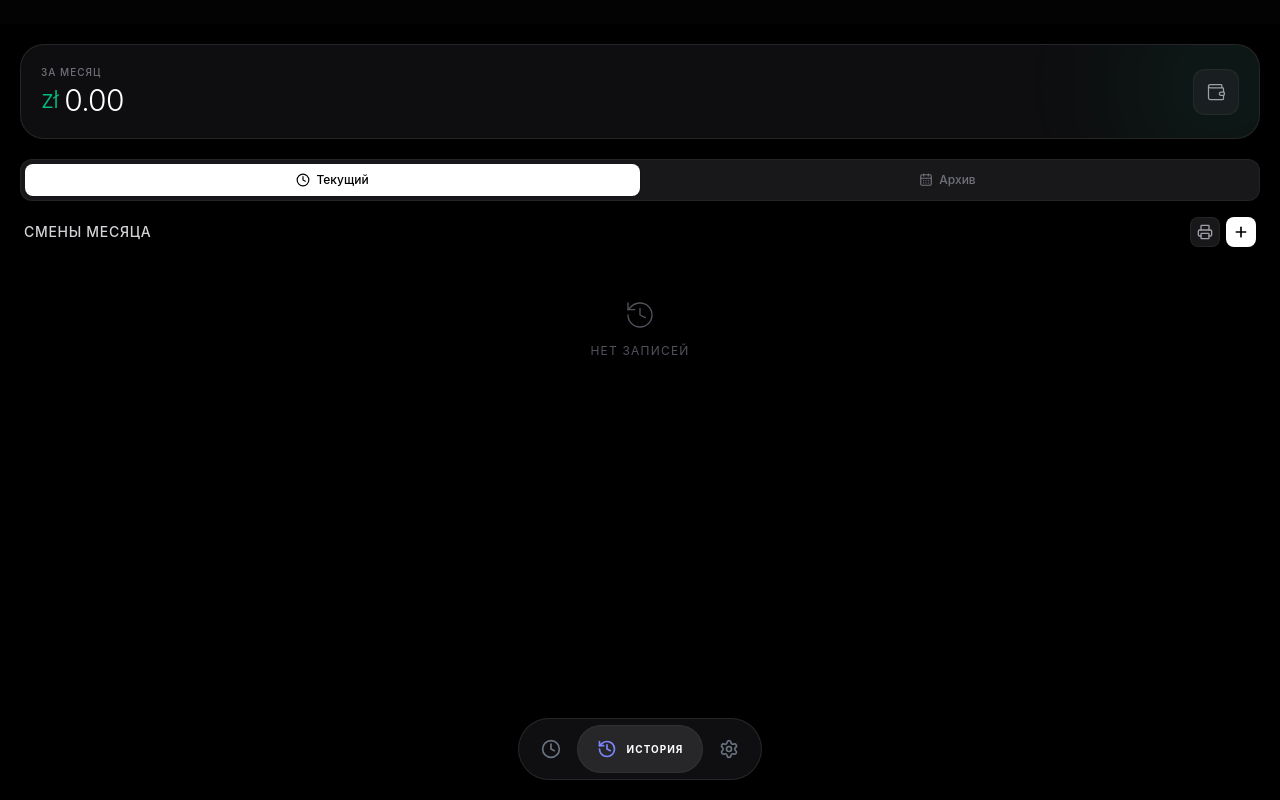
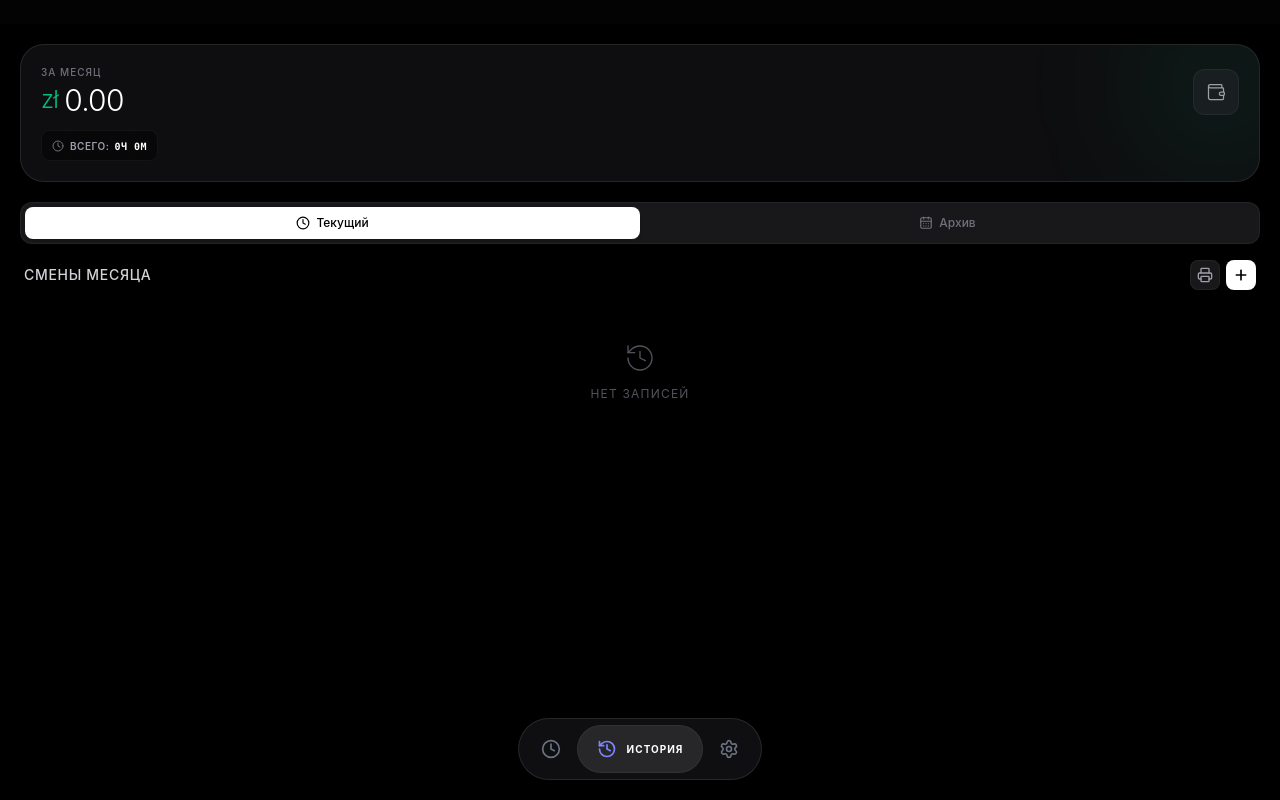
Before and after one commit to OwenSide/work-tracker-pwa, a React (Vite) app: page / in a window 1280 px wide. Both pictures are taken after a click on the button "ИСТОРИЯ". Built offline with nearby package versions, Linux system fonts and the light colour scheme.

Commit message:
Redesigned time and overtime badges with glassmorphism style

```diff
--- a/dev-dist/sw.js
+++ b/dev-dist/sw.js
@@ -81,7 +81,7 @@ define(['./workbox-7e5eb42b'], (function (workbox) { 'use strict';
     "revision": "c65e31a2bdb0cb54e293a40cbab8e3f7"
   }, {
     "url": "index.html",
-    "revision": "0.9403rmbcrqo"
+    "revision": "0.ek6u6im06u"
   }], {});
   workbox.cleanupOutdatedCaches();
   workbox.registerRoute(new workbox.NavigationRoute(workbox.createHandlerBoundToURL("index.html"), {
--- a/src/pages/History.jsx
+++ b/src/pages/History.jsx
@@ -174,7 +174,7 @@ export default function History({ shifts, setShifts, hourlyRate, currency, contr
     const now = new Date();
     const currentKey = `${now.getFullYear()}-${now.getMonth()}`;
     const groups = {};
-    const gStats = { earned: 0, overtimeMs: 0 };
+    const gStats = { earned: 0, overtimeMs: 0, totalDuration: 0 };
 
     shifts.forEach(shift => {
       const d = new Date(shift.startTime);
@@ -204,6 +204,7 @@ export default function History({ shifts, setShifts, hourlyRate, currency, contr
 
       gStats.earned += safeEarned;
       gStats.overtimeMs += shiftOvertime;
+      gStats.totalDuration += safeDuration;
     });
 
     const current = groups[currentKey] || { shifts: [], label: 'Текущий месяц', earned: 0, totalDuration: 0, overtimeMs: 0 };
@@ -221,7 +222,6 @@ export default function History({ shifts, setShifts, hourlyRate, currency, contr
             <button onClick={() => setEditingShiftId(null)} className="text-zinc-500 hover:text-white p-1"><X size={18} /></button>
           </div>
 
-          {/* Инпут даты без ограничений */}
           <div className="flex items-center gap-2 bg-zinc-950 border border-zinc-800 rounded-xl py-2.5 px-3">
             <CalendarDays size={16} className="text-zinc-500 shrink-0" />
             <input type="date" value={editDate} onChange={(e) => setEditDate(e.target.value)} className="bg-transparent text-white focus:outline-none w-full text-sm appearance-none" style={{colorScheme: 'dark'}} />
@@ -336,12 +336,26 @@ export default function History({ shifts, setShifts, hourlyRate, currency, contr
           </div>
         </div>
 
-        {showBadges && (
-          <div className="relative z-10 mt-3 flex items-center gap-1.5 text-[11px] font-medium text-black bg-amber-400 w-fit px-2.5 py-1 rounded-md">
-            <Flame size={12} className="animate-pulse" />
-            <span className="uppercase tracking-wider">Переработки: {formatTime(displayStats.overtimeMs)}</span>
+        {/* Информационные бейджи (Время и Переработки) */}
+        <div className="relative z-10 mt-3 flex items-center gap-2 overflow-x-auto no-scrollbar">
+
+          <div className="flex items-center gap-1.5 text-[10px] font-semibold text-zinc-400 bg-black/40 border border-white/5 px-2.5 py-1.5 rounded-lg backdrop-blur-md whitespace-nowrap">
+            <Clock size={12} className="text-zinc-500 shrink-0" />
+            <span className="uppercase tracking-wider mt-0.5">
+              Всего: <span className="text-white font-mono ml-0.5">{formatTime(displayStats.totalDuration)}</span>
+            </span>
           </div>
-        )}
+
+          {showBadges && (
+            <div className="flex items-center gap-1.5 text-[10px] font-semibold text-amber-500 bg-amber-500/10 border border-amber-500/20 px-2.5 py-1.5 rounded-lg backdrop-blur-md whitespace-nowrap">
+              <Flame size={12} className="shrink-0" />
+              <span className="uppercase tracking-wider mt-0.5">
+                Сверх: <span className="font-mono ml-0.5">{formatTime(displayStats.overtimeMs)}</span>
+              </span>
+            </div>
+          )}
+
+        </div>
       </div>
 
       {/* Компактные табы */}
```
